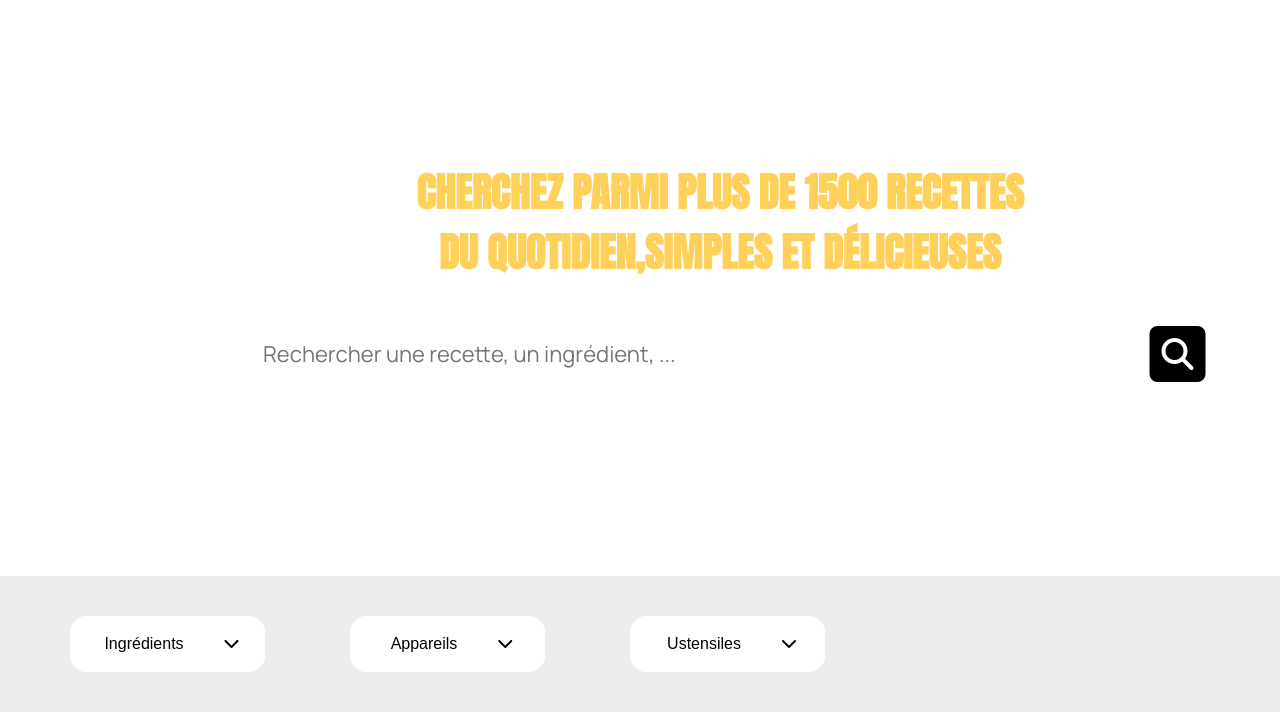
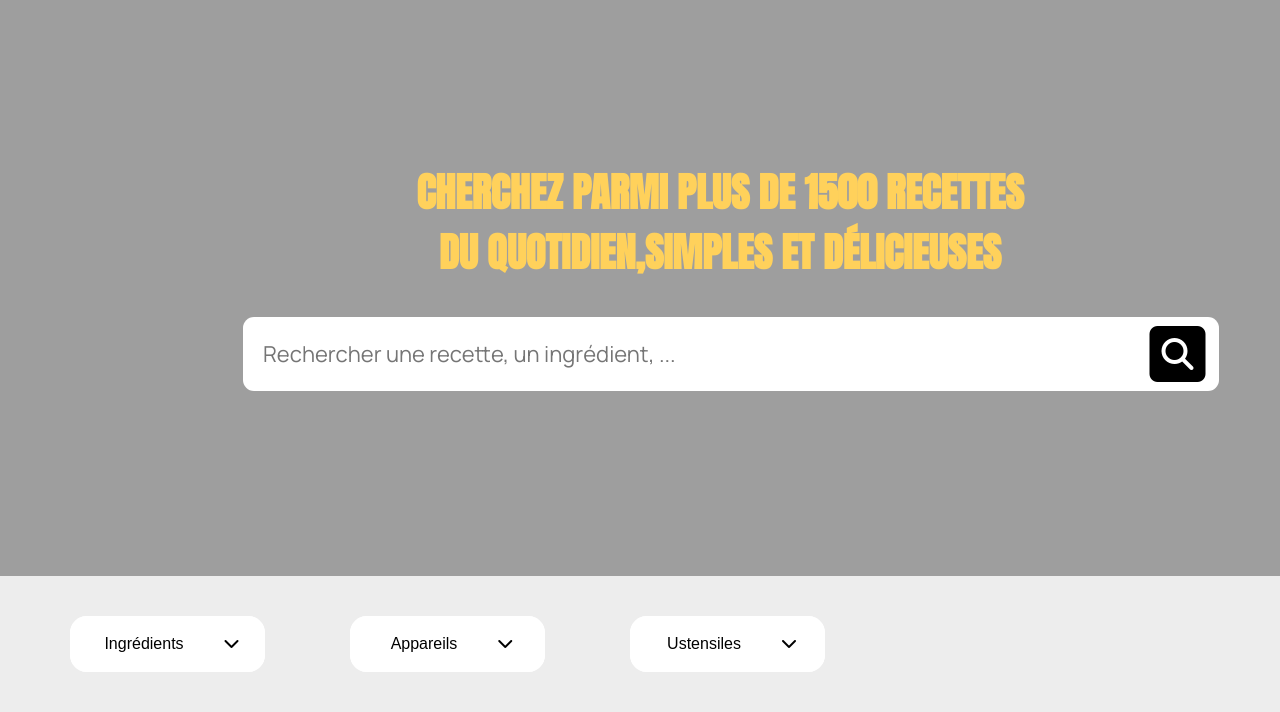
Before and after one commit to FischKevin/DA-JS-Projet07, a website: page index.html in a window 1280 px wide. Shown: the part 91-803 px from the top of the page. Drawn offline with Linux system fonts and the light colour scheme; the site is published under a folder, as on GitHub Pages, so addresses that start at the root find nothing.

Commit message:
:truck: fixed header image path

```diff
--- a/src/css/style.css
+++ b/src/css/style.css
@@ -15,10 +15,9 @@ body {
 }
 
 header {
-  background: url('/assets/site/lampos-aritonang-24gR_9lCdes-unsplash1.png');
+  background: url('../../assets/site/lampos-aritonang-24gR_9lCdes-unsplash1.png');
   width: 100%;
   height: 667px;
-  justify-content: center;
 }
 
 .header--logo {
```
